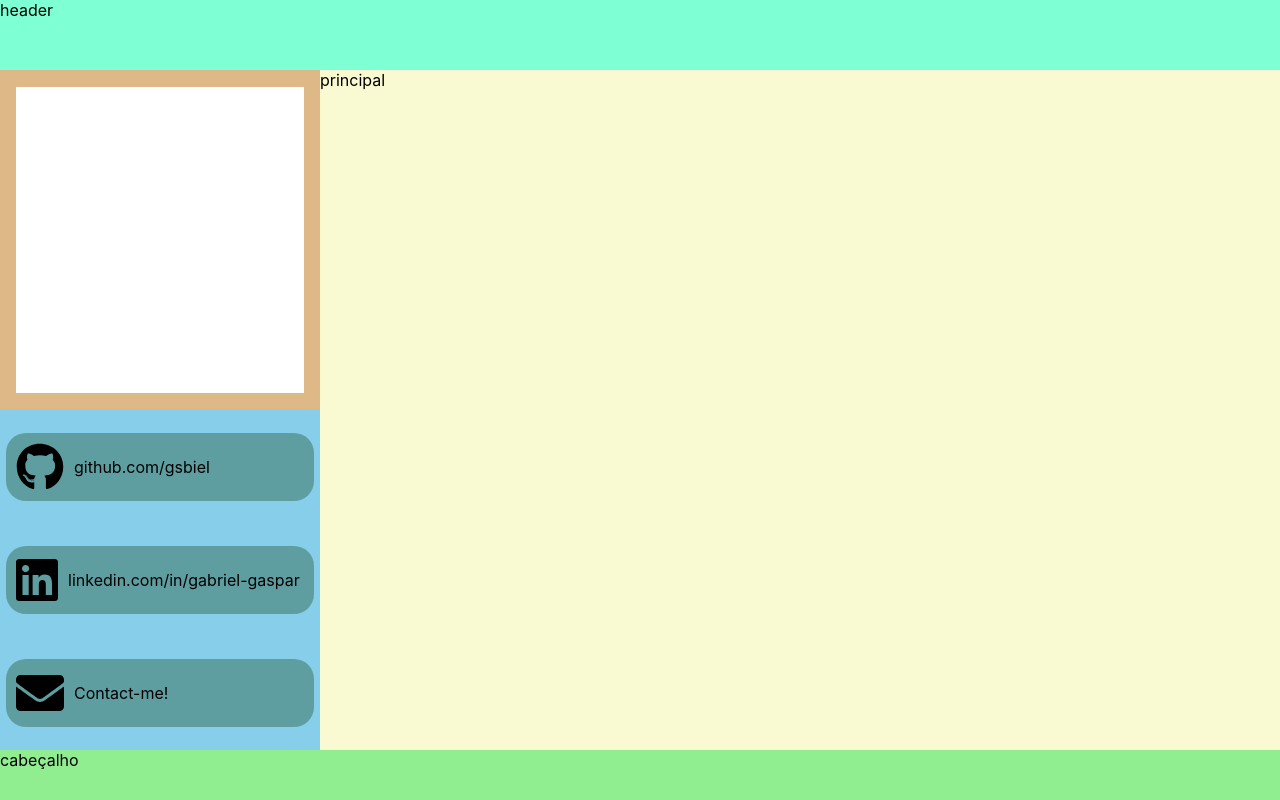
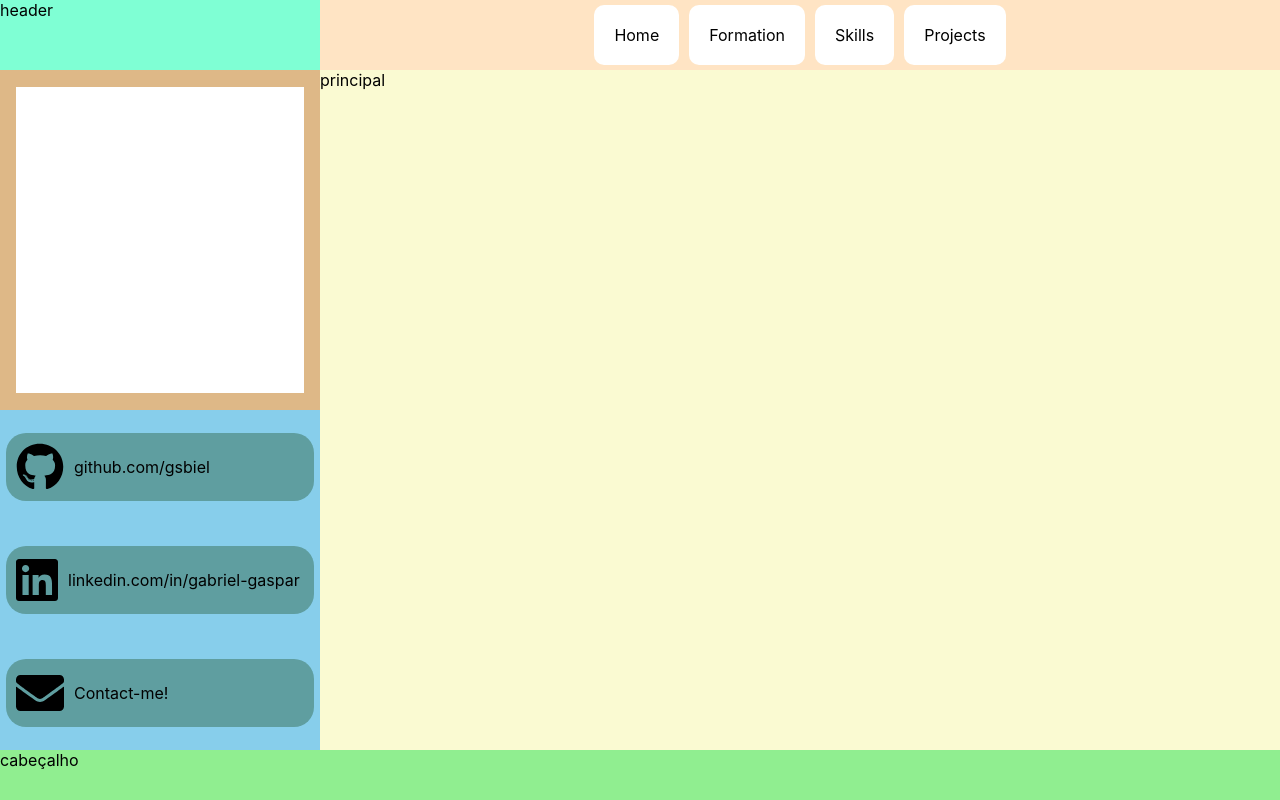
Before and after one commit to gsbiel/my-page, a React (Create React App) app: page / in a window 1280 px wide. Built offline with nearby package versions, Linux system fonts and the light colour scheme.

Commit message:
Criando e estilizando os componentes NavMenu e NavButton, que representam o menu de navegação da página

```diff
--- a/src/App.css
+++ b/src/App.css
@@ -3,8 +3,13 @@ header{
   background-color: aquamarine;
 }
 
-nav{
+nav {
   grid-area: navegacao;
+  background-color: bisque;
+}
+
+aside{
+  grid-area: menuLateral;
   background-color: skyblue;
 }
 
@@ -24,8 +29,8 @@ footer{
   grid-template-columns:3fr 9fr;
   grid-template-rows:70px 1fr 50px;
   grid-template-areas:
-  'cabecalho cabecalho'
-  'navegacao conteudo'
+  'cabecalho navegacao'
+  'menuLateral conteudo'
   'rodape rodape';
 }
 
--- a/src/App.js
+++ b/src/App.js
@@ -1,34 +1,37 @@
 import React from 'react';
 import './App.css';
-import { library } from '@fortawesome/fontawesome-svg-core'
-
+import { library } from '@fortawesome/fontawesome-svg-core';
 
 // fab representa todos os componentes da biblioteca free-brands-svg-icons
 // import { fab } from '@fortawesome/free-brands-svg-icons'
 import {
   faGithub,
   faLinkedin
-} from '@fortawesome/free-brands-svg-icons'
+} from '@fortawesome/free-brands-svg-icons';
 
 import {
   faCoffee,
   faEnvelope
-} from '@fortawesome/free-solid-svg-icons'
+} from '@fortawesome/free-solid-svg-icons';
 
-import SideMenu from './components/SideMenu/SideMenu'
+import SideMenu from './components/SideMenu/SideMenu';
+import NavMenu from './components/NavMenu/NavMenu';
 
 // Criando minha biblioteca de icones para serem usadas em qualquer componente sem necessitar de imports.
-library.add(faGithub, faLinkedin, faCoffee, faEnvelope)
+library.add(faGithub, faLinkedin, faCoffee, faEnvelope);
 
 function App() {
   return (
     <div className="App">
       <main>principal</main>
+      <nav>
+          <NavMenu />
+      </nav>
       <header>header</header>
       <footer>cabeçalho</footer>
-      <nav>
+      <aside>
           <SideMenu />
-      </nav>
+      </aside>
     </div>
   );
 }
--- /dev/null
+++ b/src/components/NavMenu/NavButton/NavButton.css
@@ -0,0 +1,12 @@
+.navButton {
+    padding: 20px;
+    background-color: white;
+    margin: 5px;
+    border-radius: 10px;
+}
+
+.navButton:hover{
+    background-color: #ccc;
+    color:red;
+    cursor: pointer;
+}
--- /dev/null
+++ b/src/components/NavMenu/NavButton/NavButton.js
@@ -0,0 +1,13 @@
+import React from 'react';
+
+import './NavButton.css';
+
+const navButton = props => {
+    return(
+        <div className = "navButton">
+            <span>{props.btnText}</span>
+        </div>
+    );
+};
+
+export default navButton;
--- /dev/null
+++ b/src/components/NavMenu/NavMenu.css
@@ -0,0 +1,8 @@
+.navMenu {
+    display: flex;
+    flex-direction: row;
+    justify-content: center;
+    align-items: center;
+    width: 100%;
+    height: 100%;
+}
--- /dev/null
+++ b/src/components/NavMenu/NavMenu.js
@@ -0,0 +1,18 @@
+import React from 'react';
+
+import NavButton from './NavButton/NavButton';
+
+import './NavMenu.css'
+
+const navMenu = props => {
+    return (
+        <div className = "navMenu">
+            <NavButton btnText = "Home"/>
+            <NavButton btnText = "Formation"/>
+            <NavButton btnText = "Skills"/>
+            <NavButton btnText = "Projects"/>
+        </div>
+    );
+};
+
+export default navMenu;
--- a/src/components/SideMenu/ContactBtn/ContactBtn.css
+++ b/src/components/SideMenu/ContactBtn/ContactBtn.css
@@ -12,6 +12,7 @@
     padding-left:10px;
 }
 
-.contactBtn :hover {
+.contactBtn:hover {
     background-color: darkcyan;
+    cursor: pointer;
 }
```
